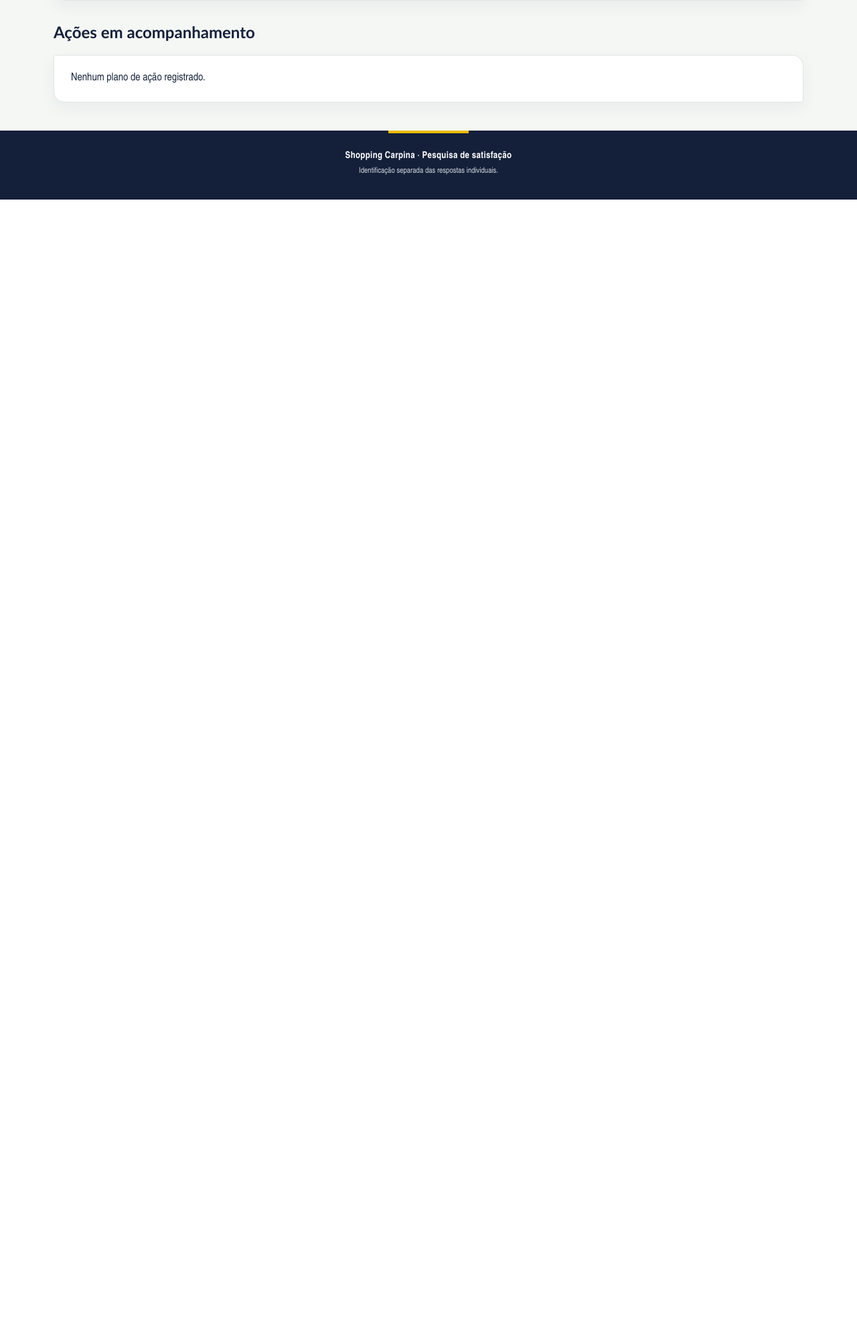
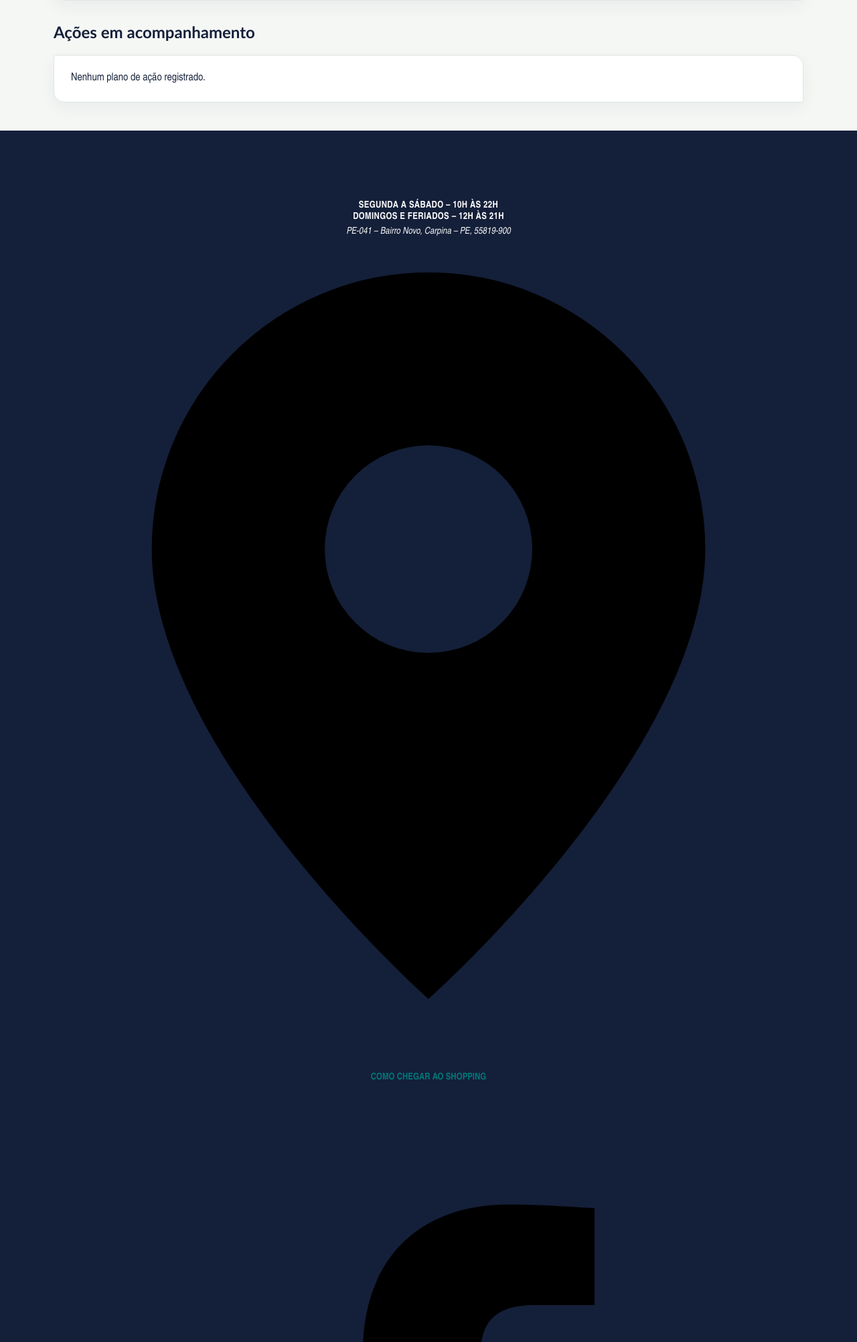
Before and after one commit to julicorlando/pesquisa, a Flask app: page /action-plans in a window 1280 px wide. Shown: the part 882-2886 px from the top of the page at 67% size. Before the commit the page ends 1180 px from the top, so only its background shows below. Run offline with Flask 3, Linux system fonts and the light colour scheme; the visitor is signed in with stand-in values (Sample User, id 1); data comes from the database, SQL or seed files in the repository; data that the repository does not hold is empty; some libraries are stand-ins or nearby versions.

Commit message:
Apply Shopping Carpina public footer and disable copying

```diff
--- a/templates/base.html
+++ b/templates/base.html
@@ -7,9 +7,9 @@
   <meta name="description" content="Pesquisa de satisfação do Shopping Carpina.">
   <title>{% block title %}Pesquisa | Shopping Carpina{% endblock %}</title>
   <link rel="icon" type="image/png" href="{{ url_for('static', filename='shopping-carpina-mark.png') }}">
-  <link rel="stylesheet" href="{{ url_for('static', filename='style.css', v='20261027-navigation-submenus') }}">
+  <link rel="stylesheet" href="{{ url_for('static', filename='style.css', v='20261027-branded-footer-copy') }}">
 </head>
-<body>
+<body{% if request.endpoint in ('index', 'public_survey') %} class="public-site"{% endif %}>
   <a class="skip-link" href="#main-content">Pular para o conteúdo principal</a>
   <header class="top">
     <a class="brand" href="{{ url_for('index') }}" aria-label="Shopping Carpina - Pesquisas">
@@ -70,10 +70,33 @@
     {% endwith %}
     {% block content %}{% endblock %}
   </main>
-  <footer>
-    <span class="footer-accent" aria-hidden="true"></span>
-    <p>Shopping Carpina · Pesquisa de satisfação</p>
-    <small>Identificação separada das respostas individuais.</small>
+  <footer class="site-footer">
+    <div class="site-footer-inner">
+      <div class="site-footer-main">
+        <div class="site-footer-hours">
+          <h2>HORÁRIO DE FUNCIONAMENTO</h2>
+          <p>SEGUNDA A SÁBADO – 10H ÀS 22H<br>DOMINGOS E FERIADOS – 12H ÀS 21H</p>
+          <address>PE-041 – Bairro Novo, Carpina – PE, 55819-900</address>
+        </div>
+        <a class="site-footer-map" href="https://www.google.com/maps/search/?api=1&amp;query=PE-041%2C%20Bairro%20Novo%2C%20Carpina%20-%20PE%2C%2055819-900" target="_blank" rel="noopener noreferrer">
+          <svg viewBox="0 0 24 24" aria-hidden="true"><path d="M12 22s8-7.1 8-13a8 8 0 1 0-16 0c0 5.9 8 13 8 13Zm0-10a3 3 0 1 1 0-6 3 3 0 0 1 0 6Z"/></svg>
+          <span>COMO CHEGAR AO SHOPPING</span>
+        </a>
+      </div>
+      <div class="site-footer-bottom">
+        <div class="site-footer-social" aria-label="Redes sociais do Shopping Carpina">
+          <a href="https://www.facebook.com/shoppingdecarpina/" target="_blank" rel="noopener noreferrer" aria-label="Facebook do Shopping Carpina">
+            <svg viewBox="0 0 24 24" aria-hidden="true"><path d="M13.5 21v-8h2.7l.4-3.1h-3.1v-2c0-.9.3-1.5 1.6-1.5h1.7V3.6c-.3 0-1.3-.1-2.5-.1-2.5 0-4.2 1.5-4.2 4.3v2.1H7.3V13h2.8v8h3.4Z"/></svg>
+          </a>
+          <a href="https://www.instagram.com/shopping_carpina/" target="_blank" rel="noopener noreferrer" aria-label="Instagram do Shopping Carpina">
+            <svg viewBox="0 0 24 24" aria-hidden="true"><rect x="3.2" y="3.2" width="17.6" height="17.6" rx="5"/><circle cx="12" cy="12" r="4.1"/><circle class="instagram-dot" cx="17.7" cy="6.6" r="1"/></svg>
+          </a>
+        </div>
+        <a class="site-footer-logo" href="https://shoppingcarpina.com.br/" aria-label="Shopping Carpina — site oficial">
+          <img src="{{ url_for('static', filename='shopping-carpina-logo.webp') }}" alt="Shopping Carpina">
+        </a>
+      </div>
+    </div>
   </footer>
 <script>
 document.querySelectorAll('.tablewrap').forEach((region, index) => {
@@ -100,5 +123,10 @@
   }
 });
 </script>
+<script>
+if (document.body.classList.contains('public-site')) {
+  document.addEventListener('copy', (event) => event.preventDefault());
+}
+</script>
 </body>
 </html>
```
